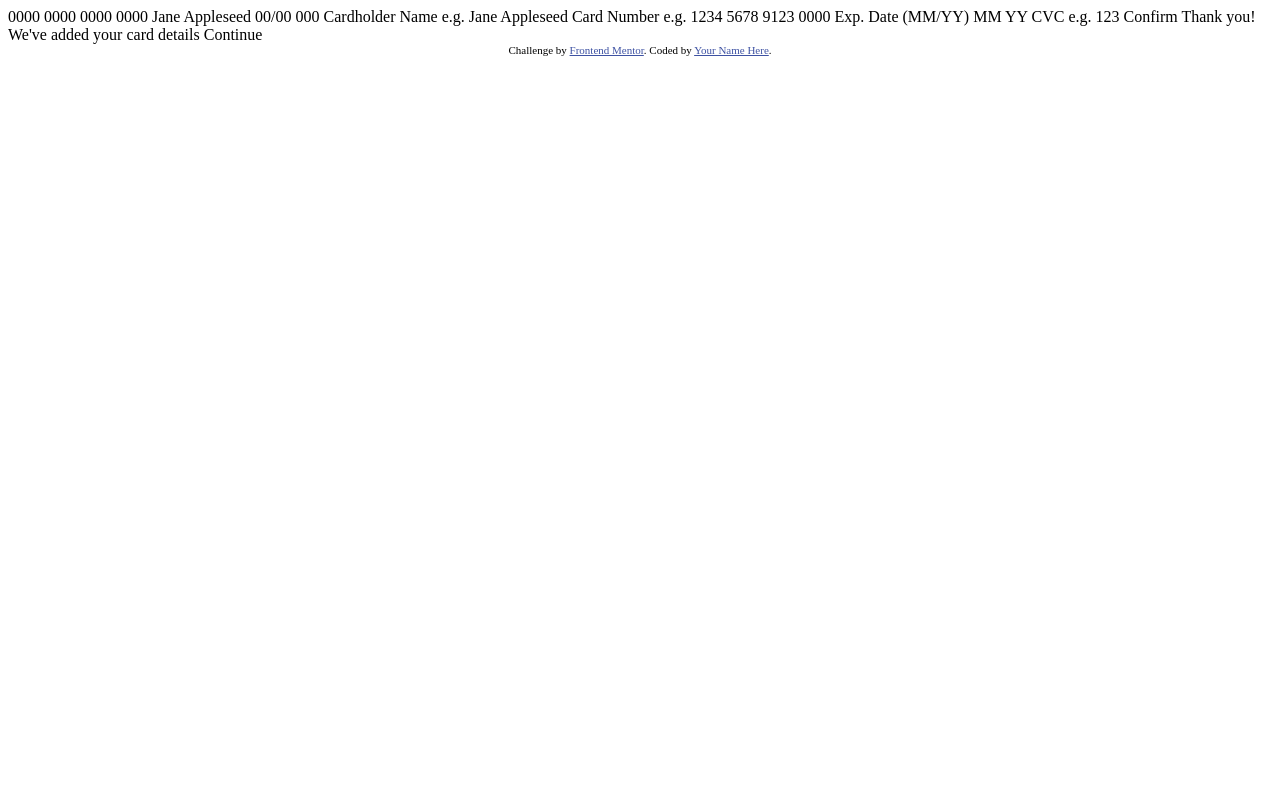
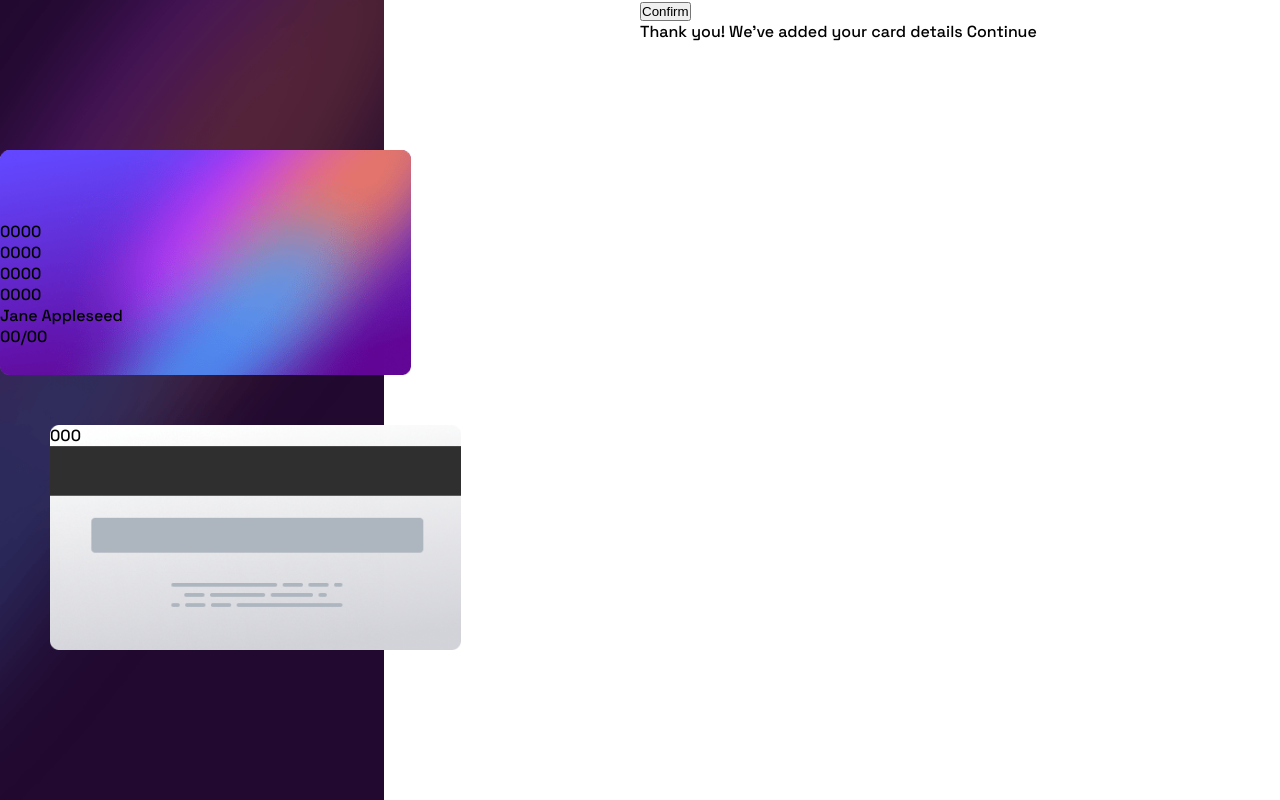
Before and after one commit to OneBitMance/interactive-card-details-form-main, a plain HTML site: page index.html in a window 1280 px wide. Drawn offline with Linux system fonts and the light colour scheme.

Commit message:
Project
Minor adds

```diff
--- a/index.html
+++ b/index.html
@@ -1,51 +1,85 @@
 <!DOCTYPE html>
 <html lang="en">
   <head>
-  <meta charset="UTF-8">
-  <meta name="viewport" content="width=device-width, initial-scale=1.0"> <!-- displays site properly based on user's device -->
+    <meta charset="UTF-8" />
+    <meta name="viewport" content="width=device-width, initial-scale=1.0" />
+    <!-- displays site properly based on user's device -->
 
-  <link rel="icon" type="image/png" sizes="32x32" href="./images/favicon-32x32.png">
+    <link
+      rel="icon"
+      type="image/png"
+      sizes="32x32"
+      href="./images/favicon-32x32.png"
+    />
+    <link rel="stylesheet" href="styles.css">
 
     <title>Frontend Mentor | Interactive card details form</title>
 
     <!-- Feel free to remove these styles or customise in your own stylesheet 👍 -->
     <style>
-    .attribution { font-size: 11px; text-align: center; }
-    .attribution a { color: hsl(228, 45%, 44%); }
+      .attribution {
+        font-size: 11px;
+        text-align: center;
+      }
+      .attribution a {
+        color: hsl(228, 45%, 44%);
+      }
     </style>
   </head>
+
   <body>
+    <div class="section-wrapper">
+      <section class="cards-wrapper">
+        <div class="card__wrap--inner">
+        <div class="card-1">
+          <!--Top Section-->
+          <div class="card-1__top">
+            <div class="big__circle--filled"></div>
+            <div class="small__circle--empty"></div>
+          </div>
+          <!--Mid Section-->
+          <div class="card-1__mid">
+            <div class="card__1-digits">0000</div>
+            <div class="card__1-digits">0000</div>
+            <div class="card__1-digits">0000</div>
+            <div class="card__1-digits">0000</div>
+          </div>
+          <!--Bottom Section-->
+          <div class="card-1__bottom">
+            <div class="card__1-name">Jane Appleseed</div>
+            <div class="card__1-expdate exp-date">00/00</div>
+          </div>
+        </div>
 
-  0000 0000 0000 0000
-  Jane Appleseed
-  00/00
+        <div class="card-2">
+          <div class="exp-date">000</div>
+        </div>
+      </div>
+      </section>
 
-  000
+      <section class="form-wrapper">
+        <form action="" novalidate>
+          <div class="form-card__holder"></div>
+          <div class="form-card__number"></div>
+          <div class="form-date__cvc">
+            <div class="card__month-year"></div>
+            <div class="card__cvc"></div>
+          </div>
 
-  Cardholder Name
-  e.g. Jane Appleseed
-
-  Card Number
-  e.g. 1234 5678 9123 0000
-
-  Exp. Date (MM/YY)
-  MM
-  YY
-
-  CVC
-  e.g. 123
-
-  Confirm
+          <button class="submit-btn" type="submit">Confirm</button>
+        </form>
 
         <!-- Completed state start -->
 
-  Thank you!
-  We've added your card details
-  Continue
-
+        Thank you! We've added your card details Continue
+      </section>
+    </div>
+<!--
     <div class="attribution">
-    Challenge by <a href="https://www.frontendmentor.io?ref=challenge" target="_blank">Frontend Mentor</a>.
-    Coded by <a href="#">Your Name Here</a>.
+      Challenge by
+      <a href="https://www.frontendmentor.io?ref=challenge" target="_blank"
+        >Frontend Mentor</a
+      >. Coded by <a href="#">Your Name Here</a>. -->
     </div>
   </body>
 </html>
--- /dev/null
+++ b/styles.css
@@ -0,0 +1,88 @@
+@import url("https://fonts.googleapis.com/css2?family=Space+Grotesk:wght@500&display=swap");
+
+:root {
+  /* Primary */
+  --linear-gradient: hsl(249, 99%, 64%) to hsl(278, 94%, 30%); /* (active input border) */
+  --red: hsl(0, 100%, 66%);
+
+  /* Neutral */
+  --white: hsl(0, 0%, 100%);
+  --light-grayish-violet: hsl(270, 3%, 87%);
+  --dark-grayish-violet: hsl(279, 6%, 55%);
+  --very-dark-violet: hsl(278, 68%, 11%);
+
+  /* Body Copy */
+  --font-size: 18px;
+
+  /* Font */
+  --weights: 500;
+}
+
+body {
+  font-family: "Space Grotesk";
+}
+
+* {
+  padding: 0;
+  margin: 0;
+  box-sizing: border-box;
+}
+
+.section-wrapper {
+  width: 100vw;
+  height: 100vh;
+  display: flex;
+  flex-direction: row;
+}
+
+.section-wrapper > section {
+  flex: 1 1;
+}
+
+.cards-wrapper {
+  background-image: url(images/bg-main-desktop.png);
+  background-repeat: no-repeat;
+  background-size: 60% 100%;
+}
+
+.card__wrap--inner {
+  width: 500px;
+  height: 500px;
+  position: relative;
+  top: 50%;
+  left: 0;
+  transform: translateY(-50%);
+}
+
+.card-1 {
+  width: 90%;
+  aspect-ratio: 2 / 1;
+  background: url(images/bg-card-front.png) no-repeat;
+  background-size: contain;
+  position: absolute;
+  top: 0;
+  left: 0;
+  z-index: 1000;
+
+  display: flex;
+  flex-direction: column;
+}
+
+.card-1 > * {
+  flex: 1 1;
+}
+
+.card-2 {
+  width: 90%;
+  aspect-ratio: 2 / 1;
+  background: url(images/bg-card-back.png) no-repeat;
+  background-size: contain;
+  position: absolute;
+  right: 0;
+  bottom: 0;
+  z-index: 500;
+}
+
+.form-wrapper {
+  background: white;
+}
```
Lines whose indentation alone changed are shown as unchanged.
